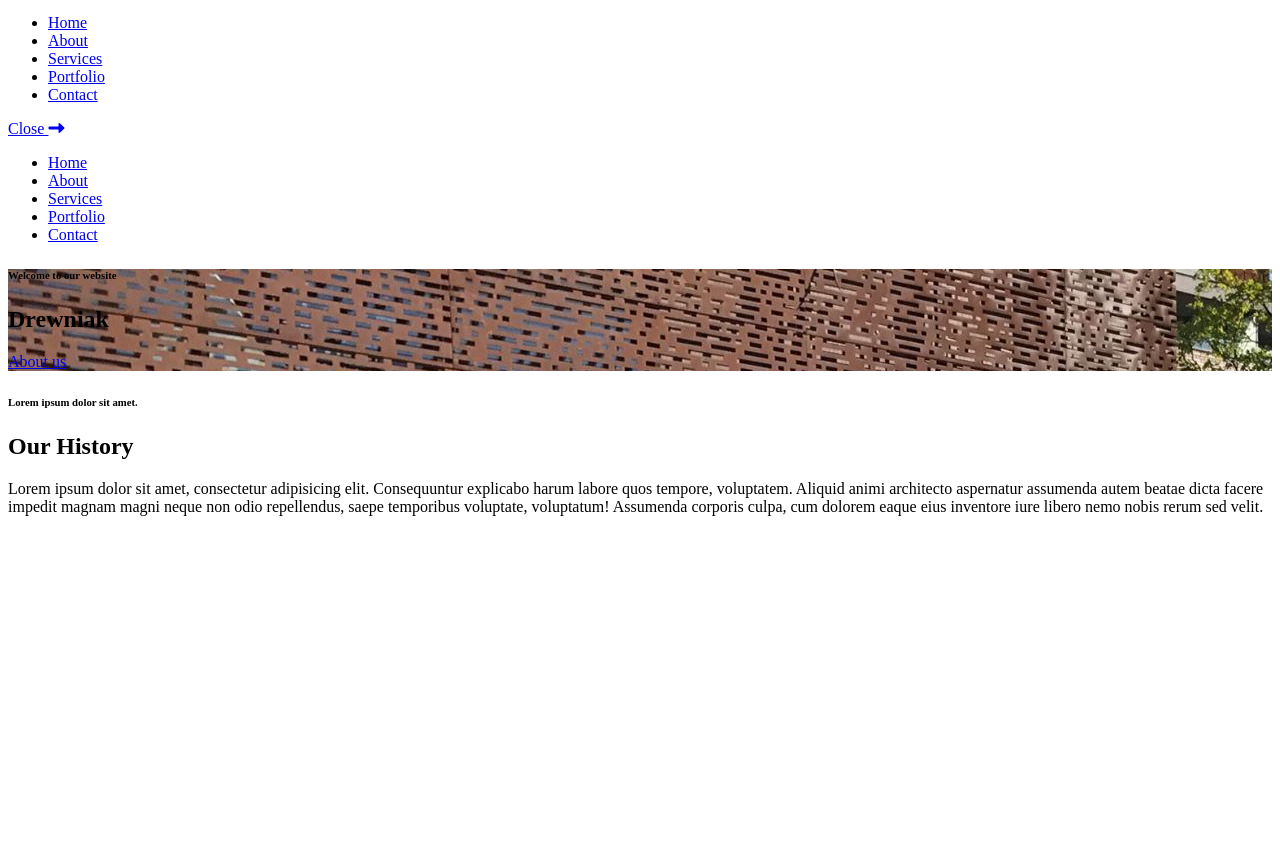
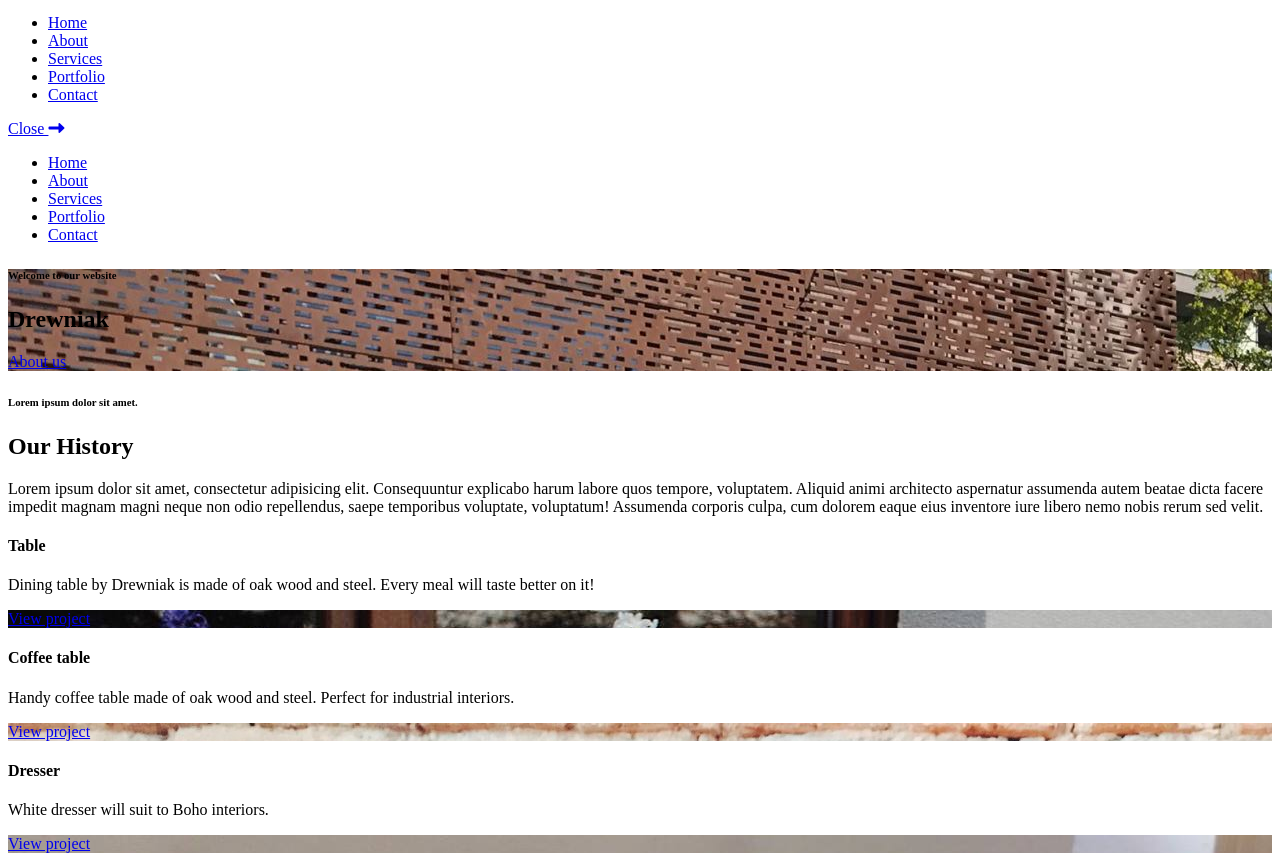
Before and after one commit to MaksBernatowicz/demo-website-1, a website with bundled scripts: page index.html in a window 1280 px wide. Shown: the part 132-993 px from the top of the page. Before the commit the page ends 800 px from the top, so only its background shows below. Built offline with nearby package versions, Linux system fonts and the light colour scheme; files whose address does not match are found by name.

Commit message:
adding Portfolio section

```diff
--- a/index.html
+++ b/index.html
@@ -100,6 +100,44 @@
     </div>
 </section>
 
+<!--    Portfolio     -->
+<section class="section section--primary-bg">
+    <div class="container">
+        <!--    Portfolio items    -->
+        <div class="portfolio-item">
+            <div class="portfolio-item__text">
+                <h4>Table</h4>
+                <div class="divider divider--centered"></div>
+                <p>Dining table by Drewniak is made of oak wood and steel. Every meal will taste better on it!</p>
+            </div>
+            <div class="portfolio-item__img" style="background-image: url(src/assets/images/table1.jpg);">
+                <a href="#"><span>View project</span></a>
+            </div>
+        </div>
+        <div class="portfolio-item">
+            <div class="portfolio-item__text">
+                <h4>Coffee table</h4>
+                <div class="divider divider--centered"></div>
+                <p>Handy coffee table made of oak wood and steel. Perfect for industrial interiors.</p>
+            </div>
+            <div class="portfolio-item__img" style="background-image: url(src/assets/images/coffeTable2.jpg);">
+                <a href="#"><span>View project</span></a>
+            </div>
+        </div>
+        <div class="portfolio-item">
+            <div class="portfolio-item__text">
+                <h4>Dresser</h4>
+                <div class="divider divider--centered"></div>
+                <p>White dresser will suit to Boho interiors.</p>
+            </div>
+            <div class="portfolio-item__img" style="background-image: url(src/assets/images/komoda-biala.jpg);">
+                <a href="#"><span>View project</span></a>
+            </div>
+        </div>
+    </div>
+</section>
+
+
 <script src="dist/app.js"></script>
 </body>
 </html>
```
Also changed, not shown: src/scss/components/portfolio-item.scss (added).
